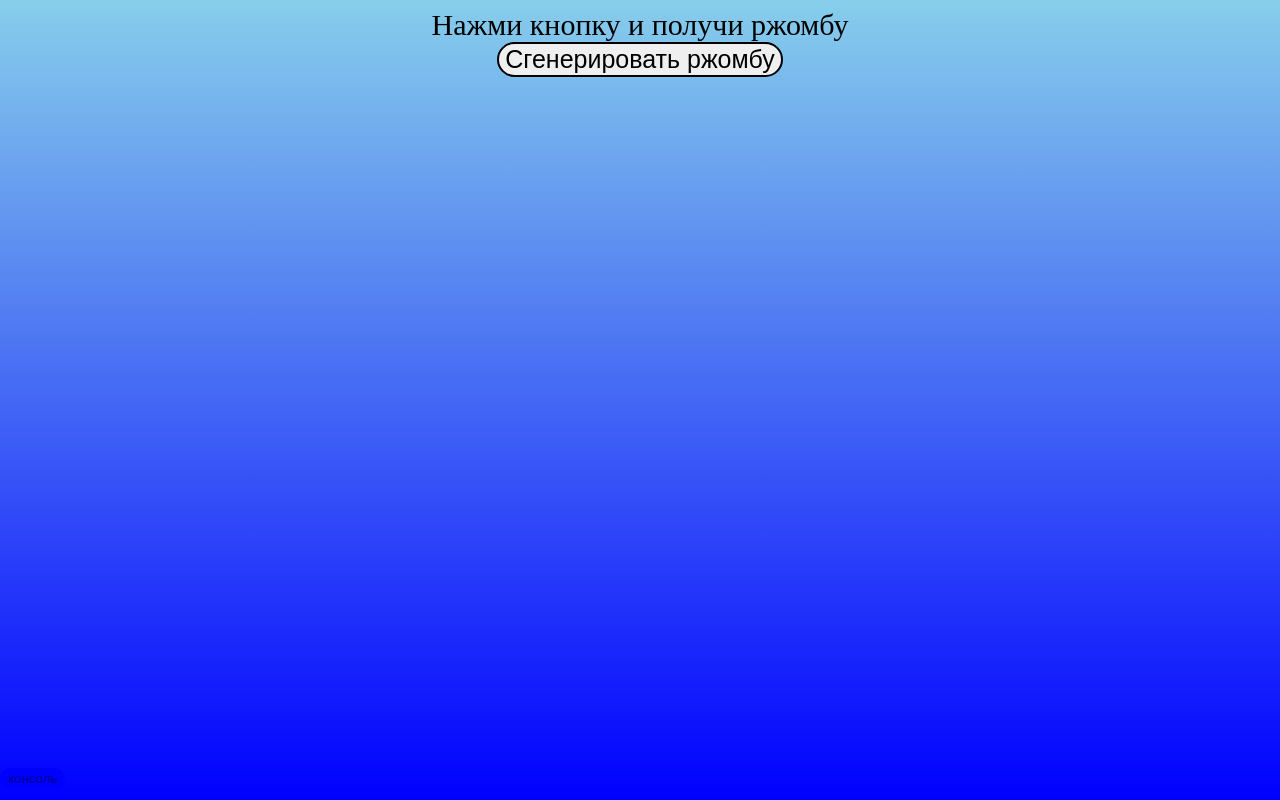
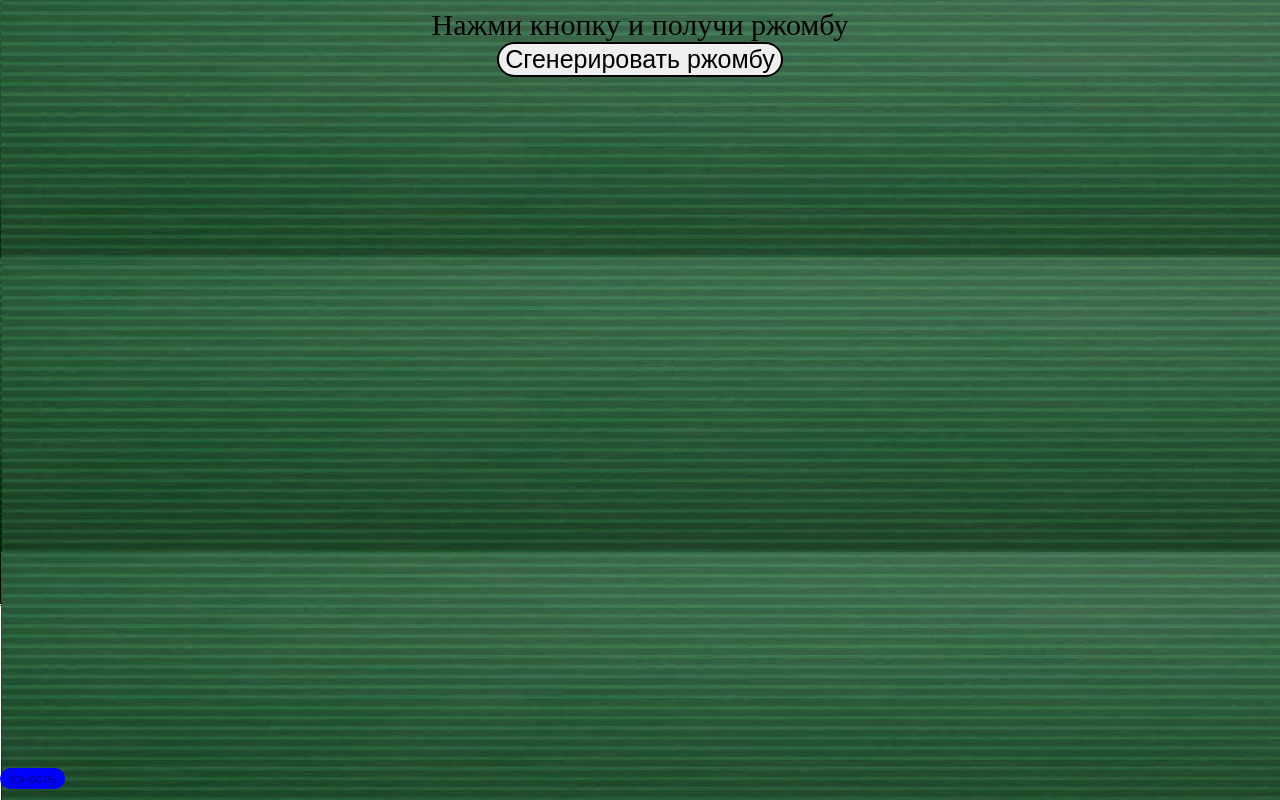
Before and after one commit to rjombagen/rjombagen.github.io, a plain HTML site: page index.html in a window 1280 px wide. Drawn offline with Linux system fonts and the light colour scheme.

Commit message:
Update style.css

```diff
--- a/style.css
+++ b/style.css
@@ -3,9 +3,8 @@
 	font-size: 30px;
 }
 body{
-	background:linear-gradient(skyblue,blue);
+	background-image:url("onett.jpg");
 	background-size: cover;
-	background-repeat:no-repeat;
 	background-attachment: fixed;
 	text-align: center;
 
```
